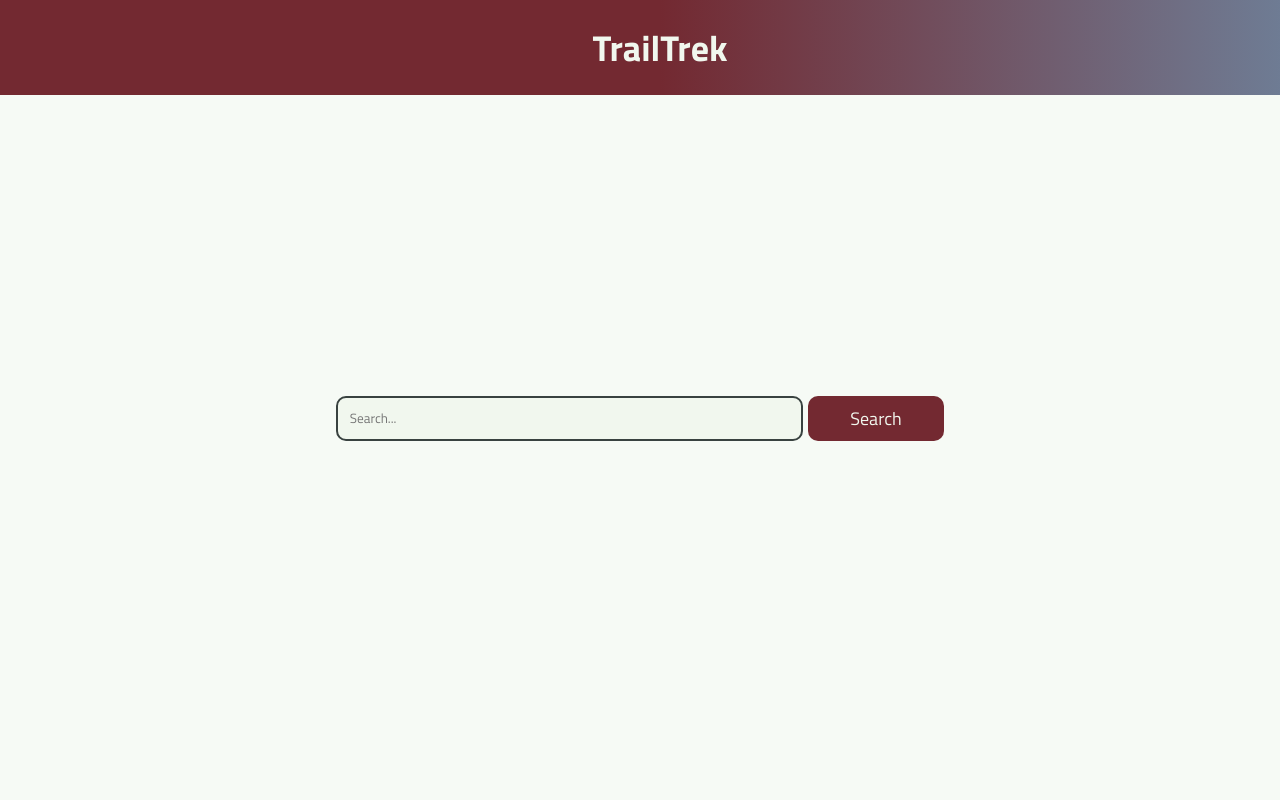
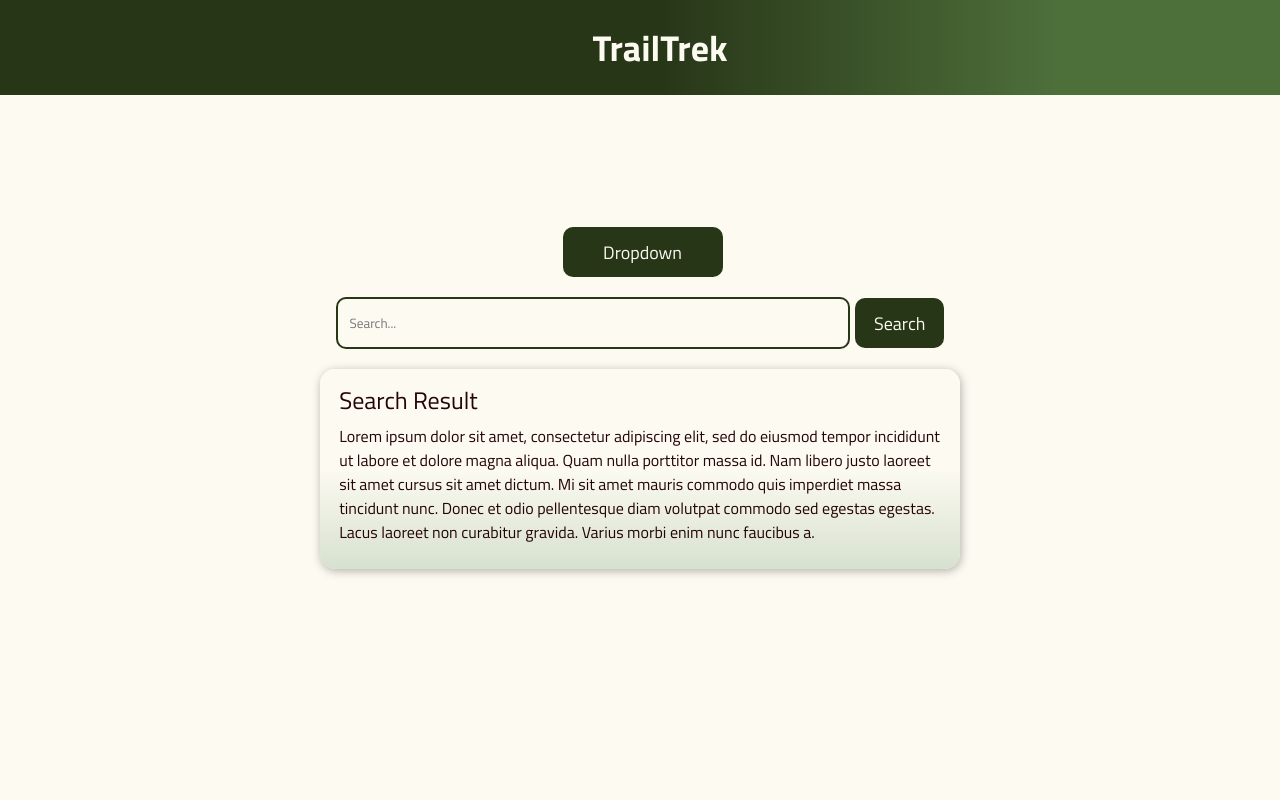
Before and after one commit to LoikaAR/info-retrieval, a React (Vite) app in the folder front-end/: page / in a window 1280 px wide. Shown: the top 800 px of the page. Built offline with nearby package versions, Linux system fonts and the light colour scheme.

Commit message:
frontend lookin goood

```diff
--- a/front-end/src/App.css
+++ b/front-end/src/App.css
@@ -1,18 +1,27 @@
 /* Font */
 @import url('https://fonts.googleapis.com/css2?family=Titillium+Web:wght@200;300;400;600;700;900&display=swap');
+
+
+/* Colors */
+:root {
+  --primary: #fcfaf1;
+  --secondary: #4d6f3a;
+  --tertiary: #283618;
+}
 
 /* Body */
 body {
   font-family: 'Titillium Web', sans-serif;
-  background-color: #f6faf5;
+  background-color: var(--primary);
 }
 
 /* Main Content */
-.main-content {
+main {
   display: flex;
   align-items: center;
   justify-content: center;
   height: 100vh;
+  flex-direction: column;
 }
 
 /* Header */
@@ -22,9 +31,9 @@ body {
   left: 0;
   width: 100%;
   z-index: 1000;
-  background: linear-gradient(to right, #732931 50%, #6E819A 100%);
+  background: linear-gradient(to right, var(--tertiary) 50%, var(--secondary) 80%);
   /* Gradient from dark to brighter */
-  color: #F1F7EE;
+  color: var(--primary);
   padding: 20px;
   text-align: center;
 }
@@ -44,43 +53,43 @@ body {
 
 .search-input {
   font-family: 'Titillium Web', sans-serif;
-  border: 2px solid #394240;
+  border: 2px solid var(--tertiary);
   border-radius: 10px;
   padding: 8px 12px;
-  background-color: #F1F7EE;
-  color: #655767;
-  width: 500px;
-  height: 25px;
+  background-color: var(--primary);
+  width: 38vw;
+  height: 4vh;
 }
 
 .search-button {
   font-family: 'Titillium Web', sans-serif;
   font-size: large;
-  background-color: #732931;
-  color: #F1F7EE;
+  background-color: var(--tertiary);
+  color: var(--primary);
   border: none;
   padding: 8px 12px;
   border-radius: 10px;
   margin-left: 5px;
   cursor: pointer;
-  width: 25%;
-  height: 45px;
+  width: 7vw;
+  height: 6.25vh;
 }
 
 .search-button:hover {
-  background-color: #577284;
+  background-color: var(--secondary);
 }
 
 /* Result Box */
 .result-box {
   color: #250407;
-  height: 200px;
-  width: 700px;
+  height: 25vh;
+  width: 50vw;
   margin: 20px auto;
   margin-top: 20px;
   border-radius: 15px;
+  /* border: 2px solid black; */
   box-shadow: 1px 2px 10px 0px rgba(0, 0, 0, 0.3);
-  background: linear-gradient(to left, #f2ffdb 50%, #F1F7EE 80%);
+  background: linear-gradient(to bottom, var(--primary) 50%, rgb(215, 225, 207) 100%);
 }
 
 .result-title {
@@ -92,3 +101,57 @@ body {
 .result-description {
   margin: 1% 3% 2% 3%;
 }
+
+/* Dropdown */
+.dropbtn {
+  font-family: 'Titillium Web', sans-serif;
+  font-size: large;
+  background-color: var(--tertiary);
+  color: var(--primary);
+  border: none;
+  padding: 8px 12px;
+  border-radius: 10px;
+  margin-left: 5px;
+  cursor: pointer;
+  min-width: 160px;
+  height: 6.25vh;
+}
+
+/* The container <div> - needed to position the dropdown content */
+.dropdown {
+  position: relative;
+  display: inline-block;
+}
+
+/* Dropdown Content (Hidden by Default) */
+.dropdown-content {
+  border-radius: 10px;
+  display: none;
+  position: absolute;
+  background-color: var(--primary);
+  min-width: 160px;
+  box-shadow: 0px 8px 16px 0px rgba(0,0,0,0.2);
+  z-index: 1;
+}
+
+/* Links inside the dropdown */
+.dropdown-content a {
+  color: black;
+  padding: 12px 16px;
+  text-decoration: none;
+  display: block;
+}
+
+/* Change color of dropdown links on hover */
+.dropdown-content a:hover {
+  border-radius: 10px;
+  background-color: rgb(215, 225, 207);
+}
+
+/* Show the dropdown menu on hover */
+.dropdown:hover .dropdown-content {
+  display: block;
+}
+
+/* Change the background color of the dropdown button when the dropdown content is shown */
+.dropdown:hover .dropbtn {background-color: var(--secondary);}
--- a/front-end/src/App.jsx
+++ b/front-end/src/App.jsx
@@ -2,6 +2,7 @@ import { useState } from 'react'
 import Header from './components/Header';
 import ResultBox from './components/ResultBox';
 import SearchBar from './components/SearchBar';
+import Dropdown from './components/Dropdown';
 import './App.css'
 
 function App() {
@@ -12,12 +13,11 @@ function App() {
     <div>
       <Header />
     </div>
-    <div className='main-content'>
+    <main>
+      <Dropdown />
       <SearchBar />
-    </div>
-    <div>
       <ResultBox />
-    </div>
+    </main>
 
     </>
   )
--- /dev/null
+++ b/front-end/src/components/Dropdown.jsx
@@ -0,0 +1,16 @@
+const Dropdown = () => {
+    return (
+        <>
+            <div className="dropdown">
+                <button className="dropbtn">Dropdown</button>
+                <div className="dropdown-content">
+                    <a href="#">Link 1</a>
+                    <a href="#">Link 2</a>
+                    <a href="#">Link 3</a>
+                </div>
+            </div>
+        </>
+    );
+};
+
+export default Dropdown;
```
